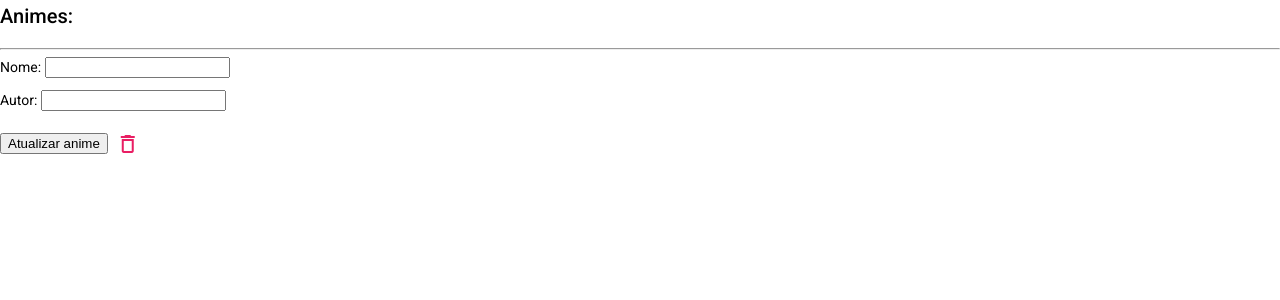
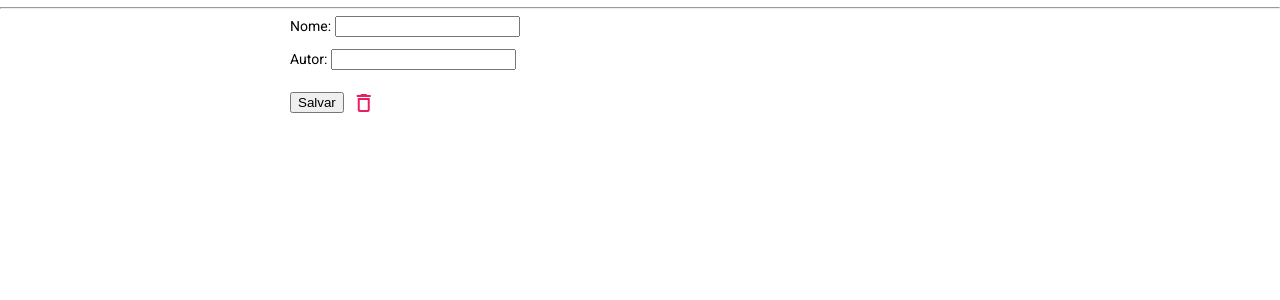
Before and after one commit to jcinel/animelist-front, an Angular app: page /animes/atualizar in a window 1280 px wide. Shown: the top 300 px of the page. Built offline with nearby package versions, Linux system fonts and the light colour scheme.

Commit message:
atualizações

```diff
--- a/src/app/modules/atualizar-animes/atualizar-animes.component.css
+++ b/src/app/modules/atualizar-animes/atualizar-animes.component.css
@@ -0,0 +1,6 @@
+form {
+    width: 50%;
+    width: 700px;
+    margin-left: auto;
+    margin-right: auto;
+}
--- a/src/app/modules/atualizar-animes/atualizar-animes.component.html
+++ b/src/app/modules/atualizar-animes/atualizar-animes.component.html
@@ -1,8 +1,7 @@
-<h2>Animes:</h2>
 <hr>
 <form>
     <p>Nome: <input type="text" name="name" placeholder="{{anime.nome}}" [(ngModel)]="anime.nome"/></p>
     <p>Autor: <input type="text" name="autor" placeholder="{{anime.autor}}" [(ngModel)]="anime.autor"/></p>
-    <button type="button" (click)="atualizarAnime()">Atualizar anime</button>
+    <button type="button" (click)="atualizarAnime()">Salvar</button>
     <app-deletar-animes [id] = "anime.id"></app-deletar-animes>
 </form>
--- a/src/app/modules/detalhar-animes/detalhar-animes.component.css
+++ b/src/app/modules/detalhar-animes/detalhar-animes.component.css
@@ -0,0 +1,6 @@
+form {
+    width: 50%;
+    width: 700px;
+    margin-left: auto;
+    margin-right: auto;
+}
--- a/src/app/modules/detalhar-animes/detalhar-animes.component.html
+++ b/src/app/modules/detalhar-animes/detalhar-animes.component.html
@@ -1,4 +1,6 @@
-<p>Nome: {{anime.nome}}</p>
-<p>Autor: {{anime.autor}}</p>
+<form>
+    <p>Nome: {{anime.nome}}</p>
+    <p>Autor: {{anime.autor}}</p>
 
-<app-deletar-animes [id] = "anime.id"></app-deletar-animes>
+    <app-deletar-animes [id] = "anime.id"></app-deletar-animes>
+</form>
--- a/src/app/modules/listar-animes/listar-animes.component.css
+++ b/src/app/modules/listar-animes/listar-animes.component.css
@@ -3,6 +3,7 @@ table {
     width: 700px;
     margin-left: auto;
     margin-right: auto;
+    margin-top: 25pt;
 }
 
 .container { text-align: center; }
--- a/src/app/modules/listar-animes/listar-animes.component.html
+++ b/src/app/modules/listar-animes/listar-animes.component.html
@@ -1,6 +1,4 @@
 <app-top-bar></app-top-bar>
-
-<h2>Animes adicionados recentemente</h2>
 
 <div>
     <table mat-table [dataSource]="animes" class="mat-elevation-z8">
@@ -40,11 +38,6 @@
       </table>
 </div>
 
-<div class="container">
-    <button mat-button (click)="paginaAnterior()">Página anterior</button>
-    <button mat-button (click)="proximaPagina()">Próxima página</button>
-</div>
-
 <div *ngIf="displayDetails">
     <app-detalhar-animes [id] = "displayId"></app-detalhar-animes>
 </div>
@@ -52,3 +45,8 @@
 <div *ngIf="displayEdit">
     <app-atualizar-animes [id] = "displayId"></app-atualizar-animes>
 </div>
+
+<div class="container">
+  <button mat-button (click)="paginaAnterior()">Página anterior</button>
+  <button mat-button (click)="proximaPagina()">Próxima página</button>
+</div>
--- a/src/app/modules/listar-animes/listar-animes.component.ts
+++ b/src/app/modules/listar-animes/listar-animes.component.ts
@@ -30,7 +30,7 @@ export class ListarAnimesComponent implements OnInit {
   }
 
   listarAnimes(){
-    this.animesService.listarAnimes(this.page, 2).subscribe({
+    this.animesService.listarAnimes(this.page, 10).subscribe({
       next: animesResponse => {
         this.animes = animesResponse.content;
         this.pageMax = animesResponse.totalPages;
```
Also changed, not shown: src/app/app-routing.module.ts (+4 -3 lines), src/app/app.module.ts (+18 -17 lines).
